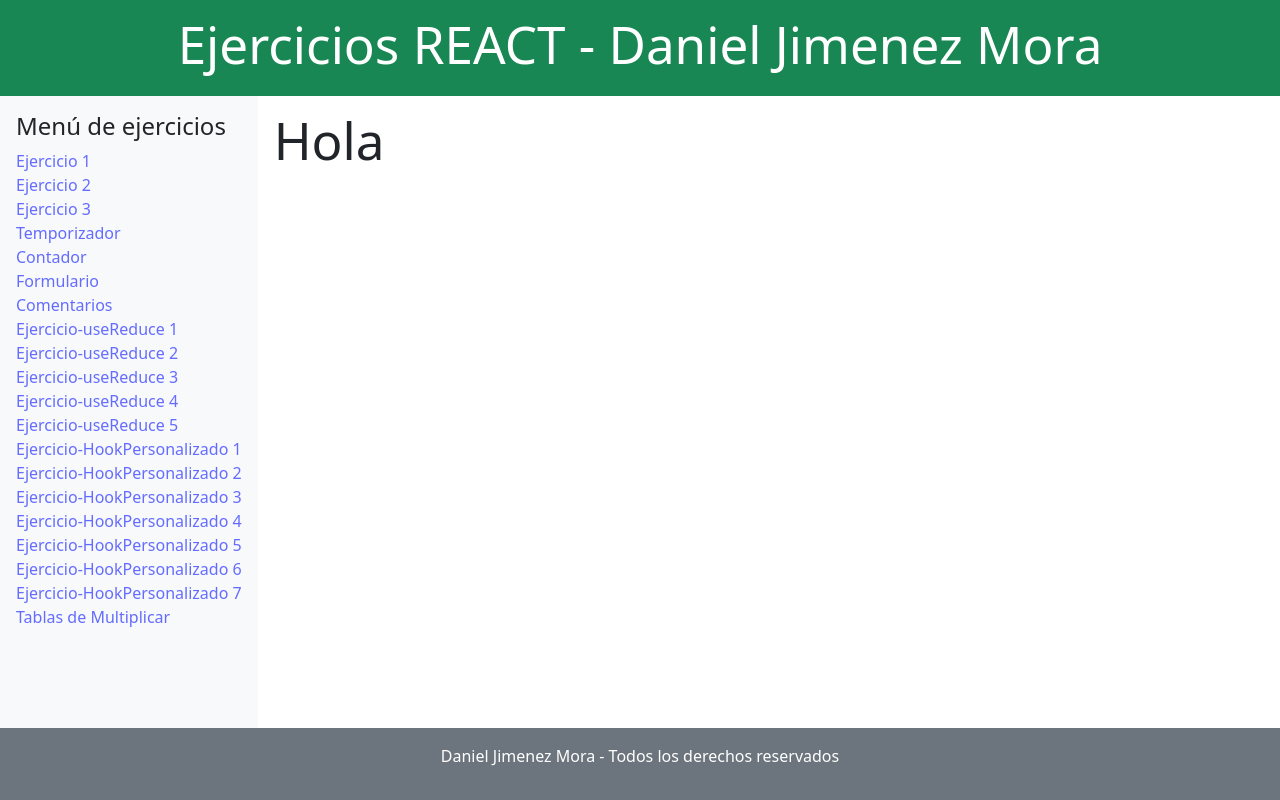
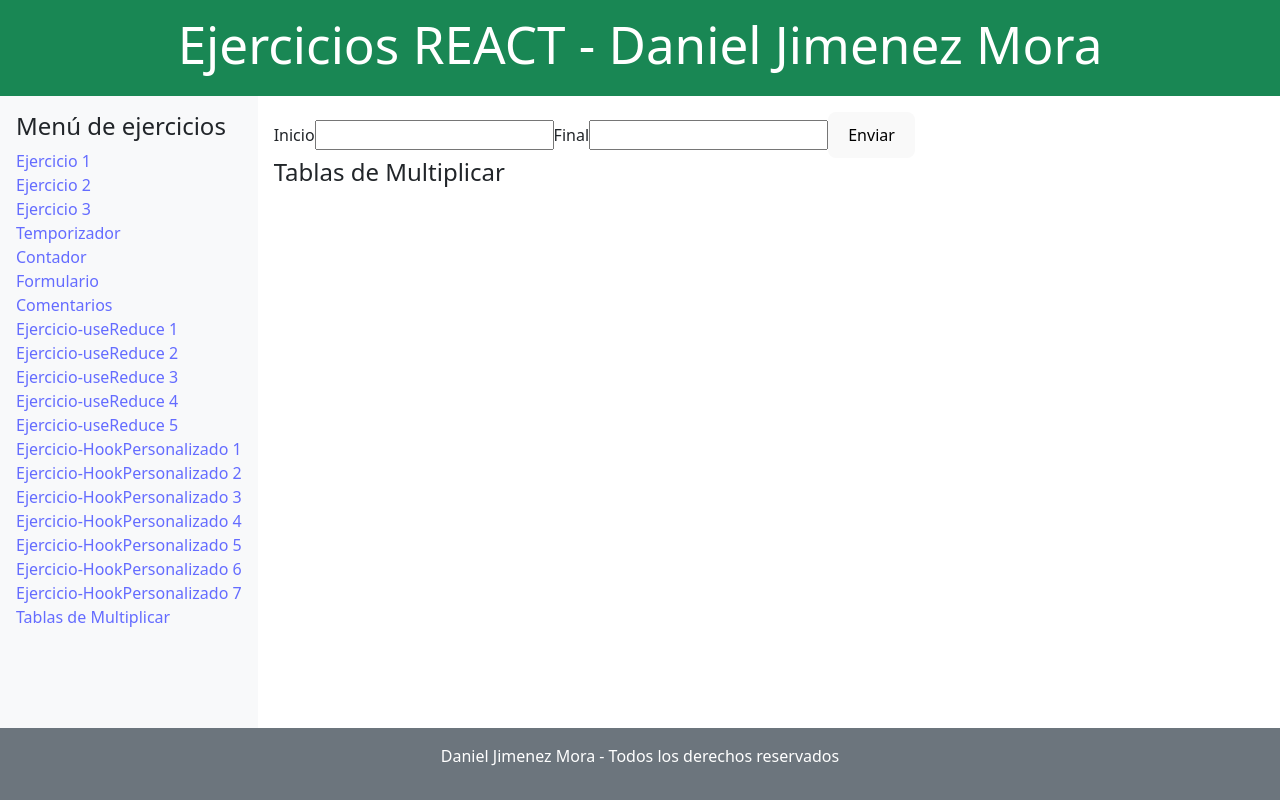
Before and after one commit to djimenez25/Ejercicios_REACT, a React (Vite) app: page /tablas in a window 1280 px wide. Built offline with nearby package versions, Linux system fonts and the light colour scheme.

Commit message:
tablaDeMultiplicar

```diff
--- a/src/ejercicios/TablasDeMultiplicar.jsx
+++ b/src/ejercicios/TablasDeMultiplicar.jsx
@@ -1,7 +1,66 @@
+import { useState } from "react";
+
 export function TablasDeMultiplicar() {
+  const [inicio, setInicio] = useState("");
+  const [final, setFinal] = useState("");
+  const [tablas, setTablas] = useState([]);
+  const [error, setError] = useState("");
+
+  const enviarFormulario = (e) => {
+    e.preventDefault();
+    tablaMultiplicar();
+  };
+
+  const tablaMultiplicar = () => {
+    if (inicio <= final) {
+      let resultado = [];
+      for (let i = inicio; i <= final; i++) {
+        let tabla = `Tabla del ${i}: `;
+
+        for (let j = 1; j <= 10; j++) {
+          tabla += `${i} x ${j} = ${i * j} | `;
+        }
+        console.log(tabla);
+        resultado.push(tabla);
+      }
+
+      setTablas(resultado);
+      setInicio("");
+      setFinal("");
+      setError("");
+    } else {
+      setTablas([]);
+      setFinal("");
+      setInicio("");
+      setError("Error, los numeros introducidos no son validos");
+    }
+  };
+
   return (
     <>
-      <h1>Hola</h1>
+      <form onSubmit={enviarFormulario}>
+        <label>Inicio</label>
+        <input
+          type='number'
+          value={inicio}
+          onChange={(e) => setInicio(e.target.value)}
+        />
+        <label>Final</label>
+        <input
+          type='number'
+          value={final}
+          onChange={(e) => setFinal(e.target.value)}
+        />
+        <button type='submit'>Enviar</button>
+      </form>
+
+      <h4>Tablas de Multiplicar</h4>
+      <ul>
+        {tablas.map((tabla, index) => (
+          <li key={index}>{tabla}</li>
+        ))}
+      </ul>
+      <p className='text-danger'>{error}</p>
     </>
   );
 }
```
